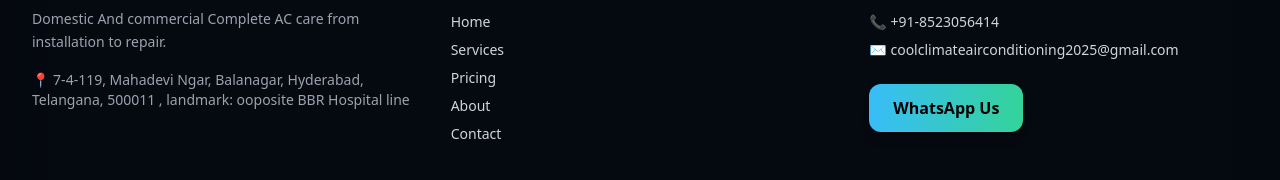
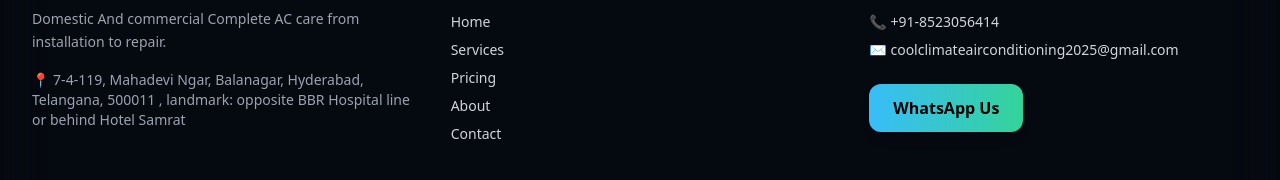
Before and after one commit to jacksyswain/Cool-Climate-Air-Conditioning, a React (Vite) app: page /about in a window 1280 px wide. Shown: the part 1565-1745 px from the top of the page. Built offline with nearby package versions, Linux system fonts and the light colour scheme.

Commit message:
address update

```diff
--- a/src/data/siteData.js
+++ b/src/data/siteData.js
@@ -10,7 +10,7 @@ export const SITE = {
   phone: "+91-8523056414",
   whatsapp: "+91-8523056414",
   email: "coolclimateairconditioning2025@gmail.com",
-  address: "7-4-119, Mahadevi Ngar, Balanagar, Hyderabad, Telangana, 500011 , landmark: ooposite BBR Hospital line",
+  address: "7-4-119, Mahadevi Ngar, Balanagar, Hyderabad, Telangana, 500011 , landmark: opposite BBR Hospital line or behind Hotel Samrat",
   serviceAreas: ["Yousufguda","panjaguta", "Areas", "Alwal" ,"Kompally" ,"Secunderabad", "medchal", "Gachibowli", "Madhapur" ,"Kondapur" ,"hitech City" ,"Banjara hill" ,"Kukatpally" ,"Miyapur" ,"Jubilee hills", "Ameerpet", "moosapet",],
 };
 
```
